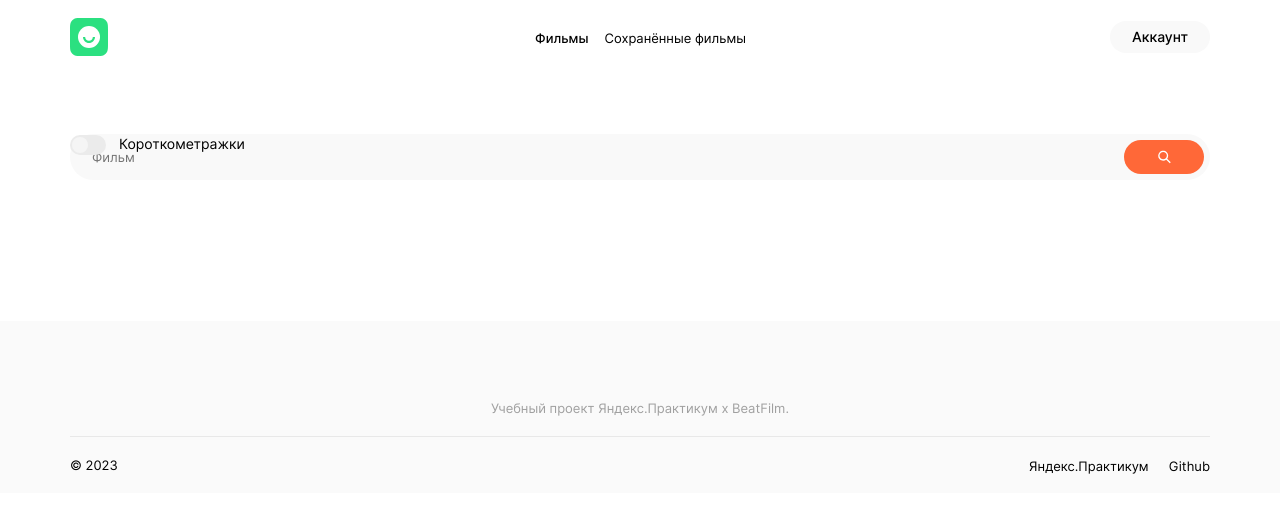
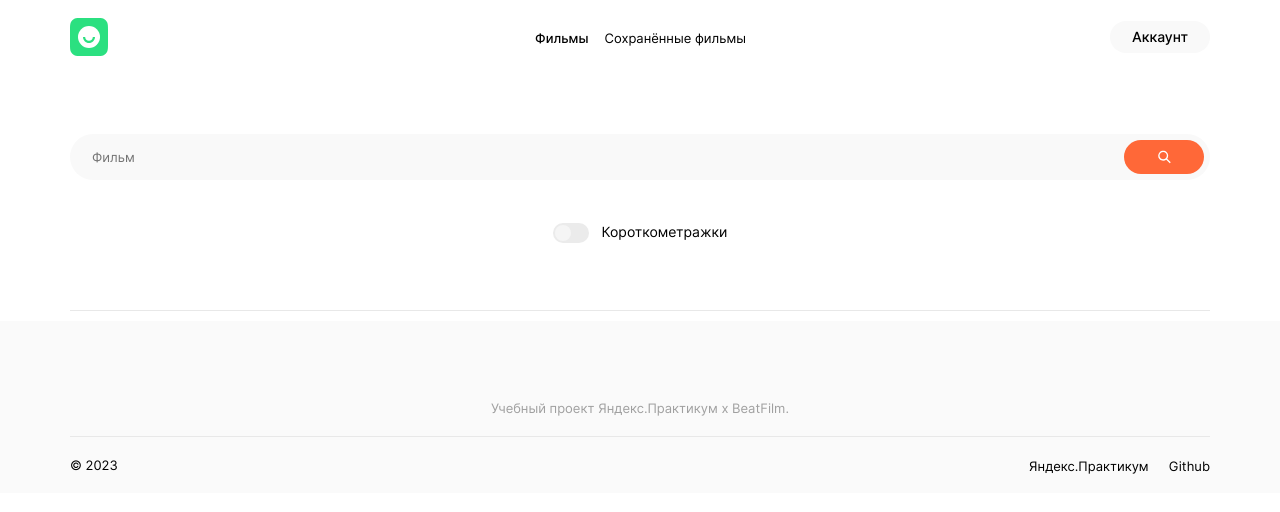
Before and after one commit to TarEvgen/movies-explorer-frontend, a React (Create React App) app: page /movies in a window 1280 px wide. Shown: the top 512 px of the page. Built offline with nearby package versions, Linux system fonts and the light colour scheme.

Commit message:
add searchform

```diff
--- a/src/components/FilterCheckbox/FilterCheckbox.css
+++ b/src/components/FilterCheckbox/FilterCheckbox.css
@@ -1,12 +1,12 @@
 .checkbox-block {
   display: flex;
-  max-width: max-content;
+  width: max-content;
 }
 
 .checkbox {
   margin: 0;
   padding: 0;
-  display: inline-block;
+  display: flex;
 }
 
 .checkbox__input {
--- a/src/components/SearchForm/SearchForm.css
+++ b/src/components/SearchForm/SearchForm.css
@@ -5,32 +5,24 @@
   min-height: 247px;
   box-sizing: border-box;
   padding-top: 60px;
+  display: flex;
+  flex-direction: column;
 
-
-
-
+  row-gap: 43px;
 }
 
-.search {
-
+.search-form__checkbox {
   max-width: 1140px;
-
-    row-gap: 40px;
-
+  align-self: center;
 }
 
-
-.search-form__search {
-
-    margin: 0;
-    padding: 0;
-    min-height: 46px;
+.search-form__search-bar {
+  display: flex;
+  flex-direction: row;
   margin-left: 70px;
   margin-right: 70px;
   position: relative;
-
 }
-
 
 .search-form__field-search {
   margin: 0;
@@ -39,8 +31,9 @@
   height: 46px;
   border-radius: 40px;
   border: 0;
-    background-color: #F9F9F9;
-    position: absolute;
+  background-color: #f9f9f9;
+  outline: none;
+
   box-sizing: border-box;
   padding-left: 22px;
   font-family: Inter;
@@ -55,7 +48,7 @@ line-height: 17px;
   height: 34px;
   border: 0;
   border-radius: 48px;
-    background-color: #FF6838;
+  background-color: #ff6838;
   position: absolute;
   right: 6px;
   top: 6px;
@@ -64,3 +57,36 @@ line-height: 17px;
   background-size: 22px;
   background-position: center;
 }
+
+.search-form__line {
+  padding: 0;
+  margin: 0;
+  height: 0;
+  border: none;
+  border-bottom: 1px solid #e8e8e8;
+  padding-top: 26px;
+  margin-left: 70px;
+  margin-right: 70px;
+}
+
+
+@media screen and (max-width: 768px) {
+    .search-form__search-bar {
+        margin-left: 30px;
+        margin-right: 30px;
+    }
+    .search-form__line {
+        margin-left: 30px;
+        margin-right: 30px;
+        padding-top: 7px;
+      }
+      .search-form {
+
+        padding-top: 80px;
+
+      }
+  }
+
+  @media screen and (max-width: 620px) {
+
+  }
--- a/src/components/SearchForm/SearchForm.js
+++ b/src/components/SearchForm/SearchForm.js
@@ -1,25 +1,22 @@
 import "./SearchForm.css";
 import FilterCheckbox from "../FilterCheckbox/FilterCheckbox";
-
 
 function SearchForm() {
   return (
     <section className="search-form">
-
-      <form className="search-form__search">
-      <div className="search">
-        <input className="search-form__field-search" placeholder="Фильм"
-></input>
+      <form className="search-form__search-bar">
+        <input
+          className="search-form__field-search"
+          placeholder="Фильм"
+        ></input>
         <button className="search-form__button"></button>
-
-        </div>
-        <FilterCheckbox/>
       </form>
-
-
-
+      <div className="search-form__checkbox">
+        <FilterCheckbox />
+      </div>
+      <div className="search-form__line"></div>
     </section>
   );
 }
 
-export default SearchForm
+export default SearchForm;
```
Also changed, not shown: src/components/FilterCheckbox/FilterCheckbox.js (indentation only). Lines whose indentation alone changed are shown as unchanged.
